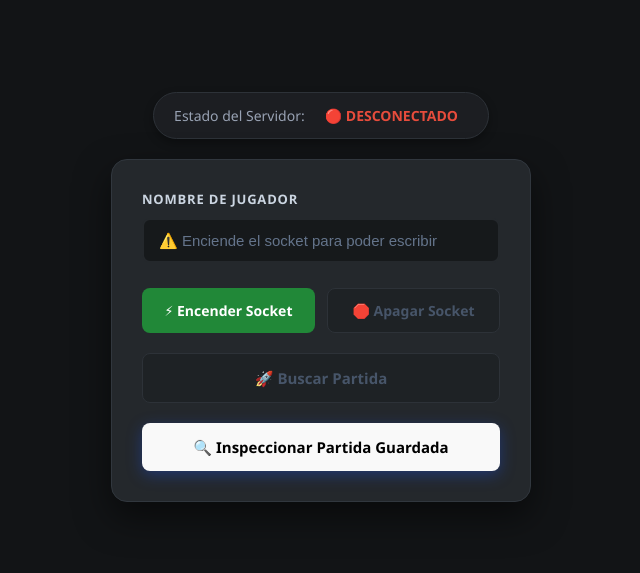
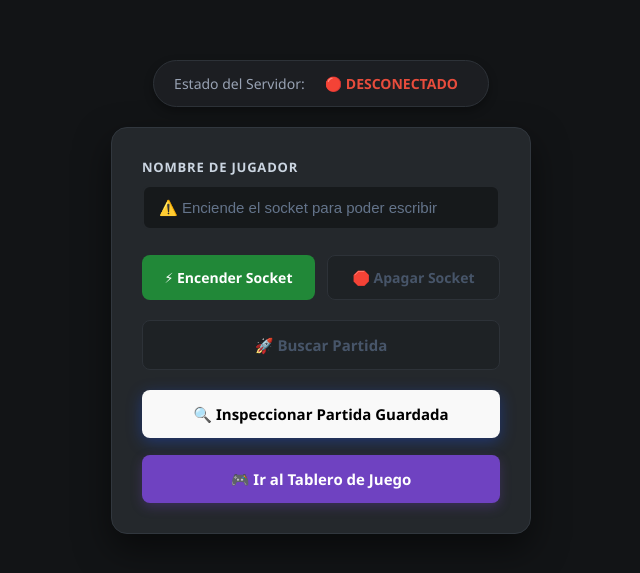
Before and after one commit to Carloscazallas123/RepoTestCard, a React (Vite) app in the folder FrontEnd/: page / in a window 1280 px wide. Shown: the part 103-676 px from the top of the page, without its empty margins (319-959 px from the left). Built offline with nearby package versions, Linux system fonts and the light colour scheme.

Commit message:
feat: agregar botón para navegar al Tablero de Juego y estilos personalizados

```diff
--- a/FrontEnd/src/components/InicioJuego.tsx
+++ b/FrontEnd/src/components/InicioJuego.tsx
@@ -15,22 +15,12 @@ export const InicioJuego = () => {
   const comprobarTokenPartido = () => {
   const tokenPartido = localStorage.getItem('partido');
   console.log("============= CHEQUEO DE LOCALSTORAGE =============");
-
     if (tokenPartido) {
       const datosPartida: MatchDTO = JSON.parse(tokenPartido);
       console.log("✅ ¡Partida encontrada en el almacenamiento local!");
-      console.log(datosPartida);
-      if (!datosPartida.Player1.userName || !datosPartida.Player2.userName){
-        console.log("Aun no")
-      } else {
-      alert('Partida Econtrada');
-      navigate('/juego');
-      }
-    } else {
+      console.log(datosPartida);  } else {
       // 3. Si está vacío, lanzamos un aviso por consola
-      console.log("❌ No hay ninguna partida guardada actualmente en 'partido'.");
-    }
-
+      console.log("❌ No hay ninguna partida guardada actualmente en 'partido'."); }
   console.log("==================================================");
   };
 
@@ -98,6 +88,14 @@ export const InicioJuego = () => {
         🔍 Inspeccionar Partida Guardada
         </button>
 
+        {/* Botón manual para ir al Tablero */}
+        <button
+        type="button"
+        onClick={() => navigate('/tablero')}
+        className="btn btn-board btn-full" >
+        🎮 Ir al Tablero de Juego
+        </button>
+
       </div>
     </div>
   </div>
--- a/FrontEnd/src/style/InicioJuego.css
+++ b/FrontEnd/src/style/InicioJuego.css
@@ -158,3 +158,17 @@ html, body {
 .btn-full:disabled {
   box-shadow: none;
 }
+
+/* Color exclusivo para el botón del tablero */
+.btn-board {
+  background-color: #6f42c1; /* Violeta Gaming */
+  color: white;
+  margin-top: 5px;
+  box-shadow: 0 4px 12px rgba(111, 66, 193, 0.3);
+}
+
+/* Efecto al pasar el ratón por encima */
+.btn-board:hover {
+  background-color: #5a32a3;
+  box-shadow: 0 6px 15px rgba(111, 66, 193, 0.5);
+}
```
